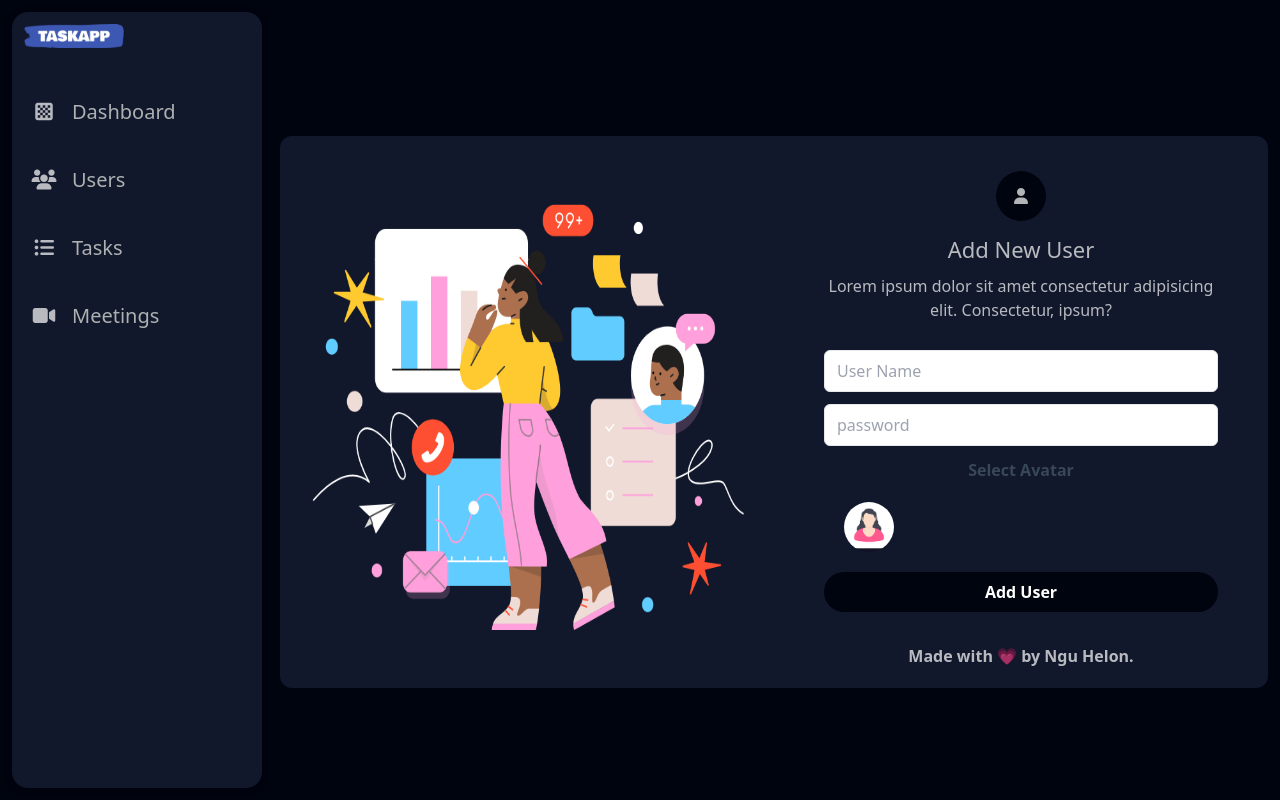
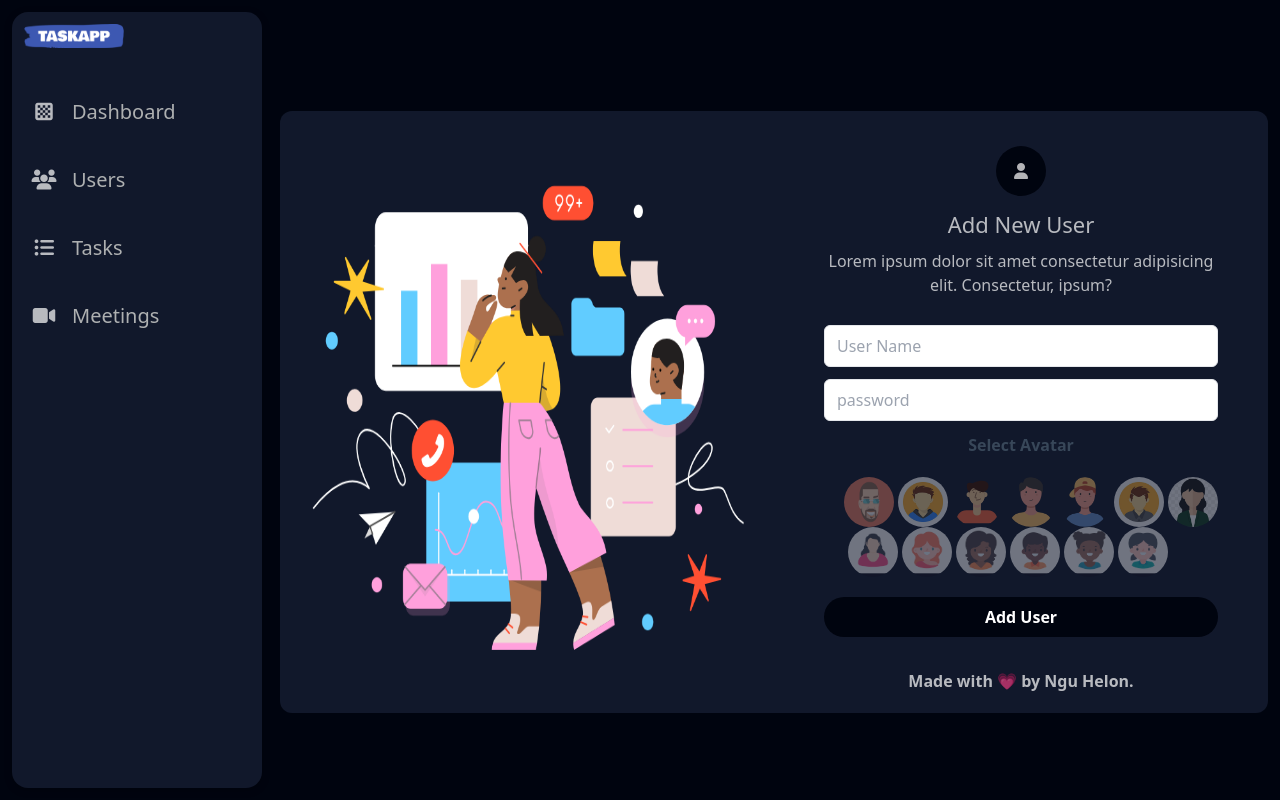
Before and after one commit to nguHelon/TaskApp2.0, a React (Vite) app: page /admindashboard/adduser in a window 1280 px wide. Built offline with nearby package versions, Linux system fonts and the light colour scheme.

Commit message:
adding more functionalities

```diff
--- /dev/null
+++ b/src/components/UserAvatar.jsx
@@ -0,0 +1,26 @@
+
+
+const UserAvatar = ({id, image, selected, setAvatars, setUserInfo}) => {
+  function handleSelection() {
+    setAvatars((prevAvatars) => {
+        return prevAvatars.map((prevAvatar) => {
+            return prevAvatar.id === id ? { ...prevAvatar, selected: true } : { ...prevAvatar, selected: false}
+        })
+    })
+  }
+
+  return (
+    <img
+        src={image} alt=""
+        className={`w-[50px] h-[50px] rounded-full cursor-pointer ${ selected ? 'border-4 border-primary' : 'opacity-40'}`}
+        onClick={() => {
+            setUserInfo((prevInfo) => {
+                return {...prevInfo, image: image}
+            })
+            handleSelection();
+        }}
+    />
+  )
+}
+
+export default UserAvatar
--- a/src/components/components.js
+++ b/src/components/components.js
@@ -1,7 +1,9 @@
 import AdminLogin from "./AdminLogin";
 import UserLogin from "./UserLogin";
+import UserAvatar from "./UserAvatar";
 
 export {
     AdminLogin,
     UserLogin,
+    UserAvatar
 }
--- a/src/features/users/usersSlice.js
+++ b/src/features/users/usersSlice.js
@@ -1,10 +1,24 @@
-import { createSlice, nanoid } from "@reduxjs/toolkit"
+import { createSlice } from "@reduxjs/toolkit"
 
 const initialState = [
     {
         id: 0,
-        name: "Admin",
-        password: "admin",
+        name: "Ngu Helon",
+        password: "nguhelon",
+        image: "",
+        task: {
+            inProgress: 0,
+            completd: 0,
+            onHold: 0,
+            totalTasks: 0,
+        },
+        allTasks: [],
+        meetings: []
+    },
+    {
+        id: 0,
+        name: "anthony davis",
+        password: "anthony",
         image: "",
         task: {
             inProgress: 0,
@@ -26,10 +40,21 @@ const usersSlice = createSlice({
                 state.push(action.payload)
             },
 
-            prepare(name, password, image, task, allTasks, meetings) {
+            prepare(id, name, password, image) {
                 return {
                     payload: {
-                        id: nanoid(), name, password, image, task, allTasks, meetings
+                        id,
+                        name,
+                        password,
+                        image,
+                        task: {
+                            inProgress: 0,
+                            completd: 0,
+                            onHold: 0,
+                            totalTasks: 0,
+                        },
+                        allTasks: [],
+                        meetings: []
                     }
                 }
             }
--- a/src/main.jsx
+++ b/src/main.jsx
@@ -2,12 +2,16 @@ import React from 'react'
 import ReactDOM from 'react-dom/client'
 import App from './App.jsx'
 import { BrowserRouter } from 'react-router-dom'
+import { Provider } from 'react-redux'
+import store from './store/store'
 import './index.css'
 
 ReactDOM.createRoot(document.getElementById('root')).render(
   <React.StrictMode>
     <BrowserRouter>
-      <App />
+      <Provider store={store}>
+        <App />
+      </Provider>
     </BrowserRouter>
   </React.StrictMode>,
 )
--- a/src/pages/admin/AddUserForm.jsx
+++ b/src/pages/admin/AddUserForm.jsx
@@ -1,10 +1,41 @@
 import { useState } from "react"
-import { avatar10, work3 } from "../../assets/assets"
+import { useNavigate } from "react-router-dom";
+import { useDispatch } from "react-redux";
+import { avatar, avatar1, avatar2, avatar3, avatar4, avatar8, avatar9, avatar10, avatar11, avatar12, avatar13, avatar14, avatar15, work3 } from "../../assets/assets"
+import { UserAvatar } from "../../components/components"
+import { userAdded } from "../../features/users/usersSlice";
+import { nanoid } from "@reduxjs/toolkit";
 
 
 const AddUserForm = () => {
-  const [name, setName] = useState("");
-  const [password, setPassword] = useState("");
+    const [avatars, setAvatars] = useState([
+        {id: 0, avatar: avatar, selected: false},
+        {id: 1, avatar: avatar1, selected: false},
+        {id: 2, avatar: avatar2, selected: false},
+        {id: 3, avatar: avatar3, selected: false},
+        {id: 4, avatar: avatar4, selected: false},
+        {id: 5, avatar: avatar8, selected: false},
+        {id: 6, avatar: avatar9, selected: false},
+        {id: 7, avatar: avatar10, selected: false},
+        {id: 8, avatar: avatar11, selected: false},
+        {id: 9, avatar: avatar12, selected: false},
+        {id: 10, avatar: avatar13, selected: false},
+        {id: 11, avatar: avatar14, selected: false},
+        {id: 12, avatar: avatar15, selected: false}
+    ]);
+
+  const [userInfo, setUserInfo] = useState({id: nanoid(), name: '', password: '', image: ''});
+  const dispatch = useDispatch();
+  const navigate = useNavigate();
+
+  function handleAdduser() {
+    const { id, name, password, image } = userInfo;
+    dispatch(userAdded(id, name, password, image));
+
+    navigate('../adminusers');
+  }
+
+  console.log(userAdded)
 
   return (
     <section className="w-full h-[100vh] flex justify-center items-center bg-cover bg-center">
@@ -20,24 +51,43 @@ const AddUserForm = () => {
                 <div className="w-full">
                     <input
                         className="w-full h-[30px] outline-none border border-dimGray mb-3 pl-3 py-5 text-black rounded-md" type="text" placeholder="User Name"
-                        value={name}
-                        onChange={(e) => setName(e.target.value)}
+                        value={userInfo.name}
+                        onChange={(e) => {
+                            setUserInfo((prevInfo) => {
+                                return {...prevInfo, name: e.target.value}
+                            })
+                        }}
                     />
                     <input
                         className="w-full h-[30px] outline-none border border-dimGray mb-3 pl-3 py-5 text-black rounded-md" type="password"
                         placeholder="password"
-                        value={password}
-                        onChange={(e) => setPassword(e.target.value)}
+                        value={userInfo.password}
+                        onChange={(e) => {
+                            setUserInfo((prevInfo) => {
+                                return {...prevInfo, password: e.target.value}
+                            })
+                        }}
                     />
                     <p className="text-textColor2 font-bold">Select Avatar</p>
                     <div className="w-full flex flex-wrap m-5 space-x-1">
-                        <img
-                            src={avatar10} alt=""
-                            className={`w-[50px] h-[50px] rounded-full cursor-pointer`}
-                        />
+                        {
+                            avatars.map(avatar => (
+                                <UserAvatar
+                                    key={avatar.id}
+                                    id={avatar.id}
+                                    image={avatar.avatar}
+                                    selected={avatar.selected}
+                                    setAvatars={setAvatars}
+                                    setUserInfo={setUserInfo}
+                                />
+                            ))
+                        }
                     </div>
                     <button
                         className="w-full h-auto outline-none border-none bg-primary text-white font-bold p-2 rounded-3xl"
+                        onClick={() => {
+                            handleAdduser();
+                        }}
                     >
                         Add User
                     </button>
```
